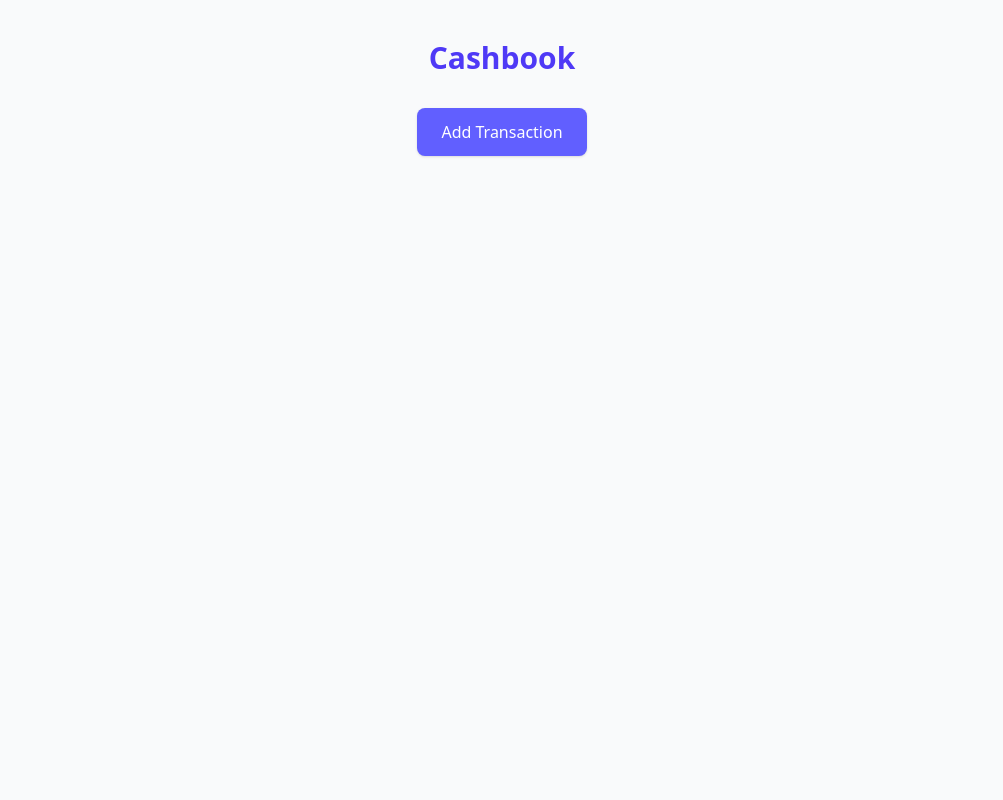
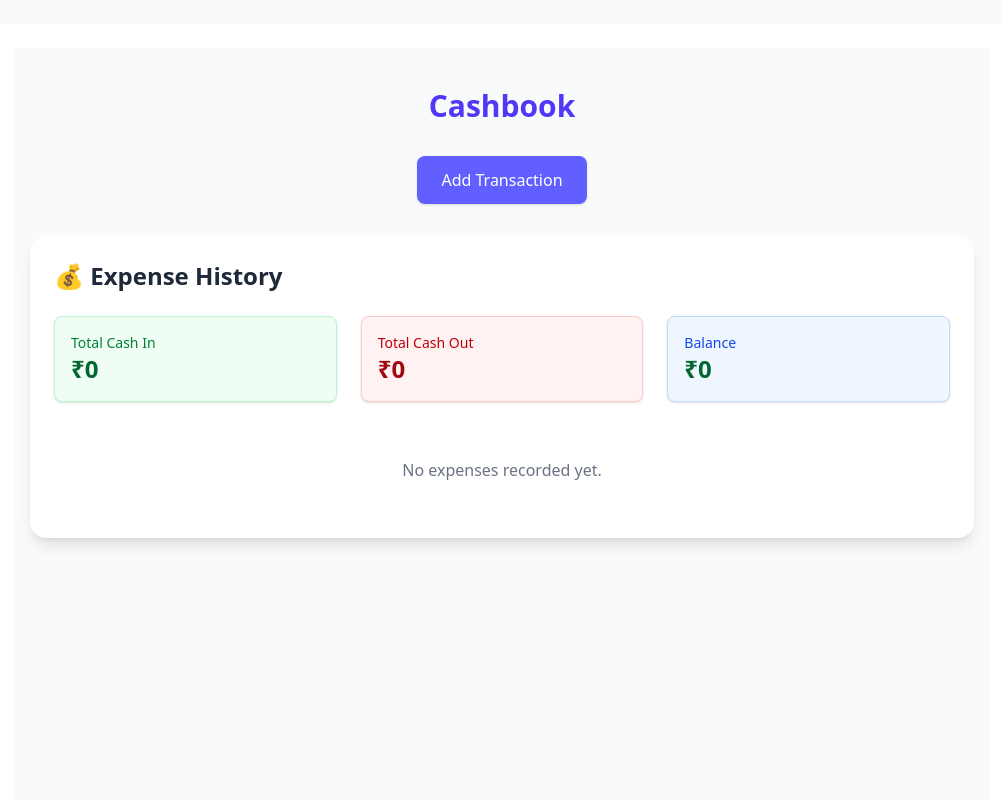
Before and after one commit to abhikumar11/cashbook, a React (Vite) app: page / in a window 1280 px wide. Shown: the top 800 px of the page, without its empty margins (138-1141 px from the left). Built offline with nearby package versions, Linux system fonts and the light colour scheme.

Commit message:
initial commit

```diff
--- a/src/App.jsx
+++ b/src/App.jsx
@@ -4,10 +4,15 @@ import List from './components/List'
 
 const App = () => {
   return (
-    <div>
-      <Cashbook/>
-      <List/>
+  <div className="min-h-screen bg-gray-50 p-6">
+  <div className="max-w-5xl mx-auto flex flex-col gap-6">
+    {/* Cashbook Form/Card */}
+    <div className="bg-white p-6 rounded-2xl shadow-lg">
+      <Cashbook />
     </div>
+  </div>
+</div>
+
   )
 }
 
--- a/src/components/Cashbook.jsx
+++ b/src/components/Cashbook.jsx
@@ -1,6 +1,7 @@
 import React, { useState } from "react";
 import { addItem } from "../utils/reducer";
 import { useDispatch } from "react-redux";
+import List from "./List";
 const Cashbook = () => {
   const [isOpen, setIsOpen] = useState(false);
   const [type, setType] = useState("Cash In");
@@ -161,6 +162,7 @@ const Cashbook = () => {
           </div>
         </div>
       )}
+        <List />
     </div>
   );
 };
--- a/src/components/List.jsx
+++ b/src/components/List.jsx
@@ -3,19 +3,49 @@ import { useSelector } from 'react-redux';
 
 const List = () => {
   const cashbook = useSelector((state) => state.cashbook.expenseList);
-  const cashin=cashbook.filter((item)=>item.type==="Cash In").reduce((sum,item)=>sum+Number(item.amount),0);
-  const cashout=cashbook.filter((item)=>item.type==="Cash Out").reduce((sum,item)=>sum+Number(item.amount),0);
+
+  const cashin = cashbook
+    .filter((item) => item.type === 'Cash In')
+    .reduce((sum, item) => sum + Number(item.amount), 0);
+
+  const cashout = cashbook
+    .filter((item) => item.type === 'Cash Out')
+    .reduce((sum, item) => sum + Number(item.amount), 0);
+
+  const balance = cashin - cashout;
 
   return (
     <div className="max-w-5xl mx-auto mt-8 p-6 bg-white rounded-2xl shadow-lg">
       <h1 className="text-2xl font-bold text-gray-800 mb-6">💰 Expense History</h1>
 
+      {/* Summary Section */}
+      <div className="flex flex-wrap gap-6 mb-6">
+        <div className="flex-1 p-4 bg-green-50 rounded-lg shadow-sm border border-green-200">
+          <p className="text-sm text-green-700 font-medium">Total Cash In</p>
+          <h2 className="text-2xl font-bold text-green-800">₹{cashin}</h2>
+        </div>
+        <div className="flex-1 p-4 bg-red-50 rounded-lg shadow-sm border border-red-200">
+          <p className="text-sm text-red-700 font-medium">Total Cash Out</p>
+          <h2 className="text-2xl font-bold text-red-800">₹{cashout}</h2>
+        </div>
+        <div className="flex-1 p-4 bg-blue-50 rounded-lg shadow-sm border border-blue-200">
+          <p className="text-sm text-blue-700 font-medium">Balance</p>
+          <h2
+            className={`text-2xl font-bold ${
+              balance >= 0 ? 'text-green-800' : 'text-red-800'
+            }`}
+          >
+            ₹{balance}
+          </h2>
+        </div>
+      </div>
+
       {cashbook.length === 0 ? (
-        <p className="text-gray-500 text-center py-8">No expenses recorded yet.</p>
-
+        <p className="text-gray-500 text-center py-8">
+          No expenses recorded yet.
+        </p>
       ) : (
         <div className="overflow-x-auto">
-          <p className="text-gray-500 text-center py-8">{cashin}.</p>
           <table className="w-full text-left border-collapse">
             <thead>
               <tr className="bg-gradient-to-r from-green-50 to-red-50 border-b">
@@ -36,7 +66,9 @@ const List = () => {
                   <td className="p-4 text-gray-600">{item.date}</td>
                   <td
                     className={`p-4 font-bold ${
-                      item.type === 'Cash In' ? 'text-green-600' : 'text-red-600'
+                      item.type === 'Cash In'
+                        ? 'text-green-600'
+                        : 'text-red-600'
                     }`}
                   >
                     ₹{item.amount}
```
